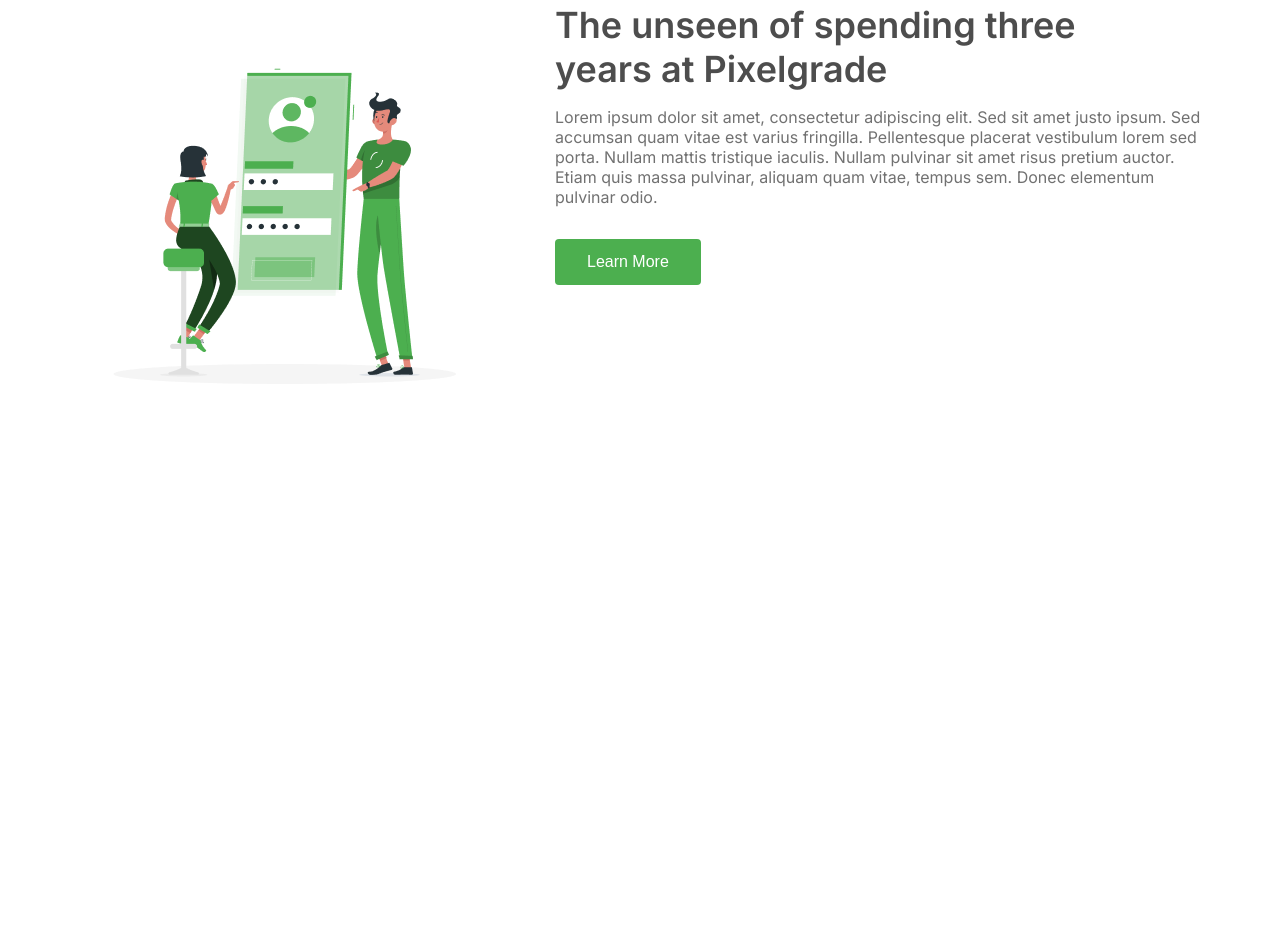
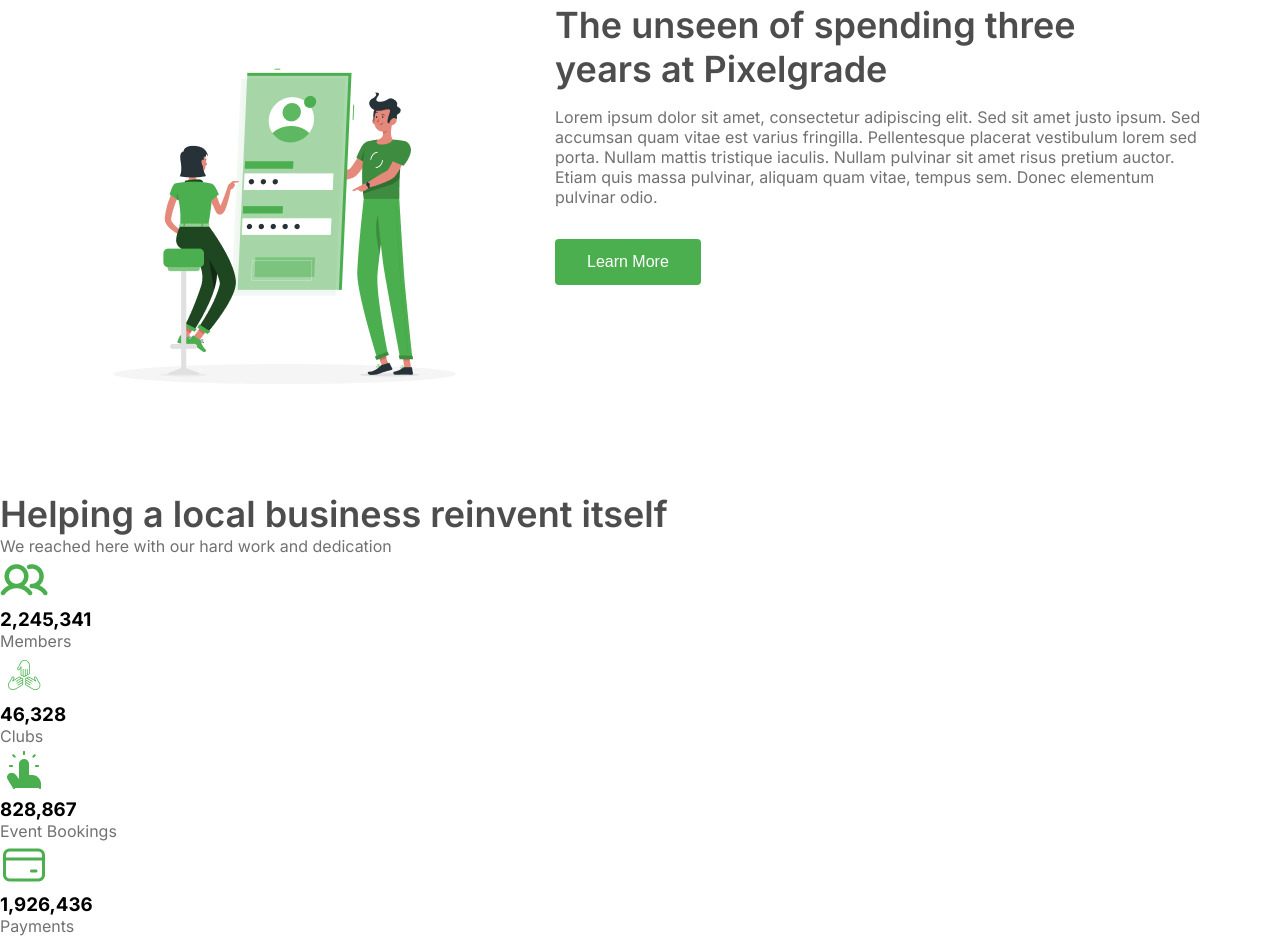
Before and after one commit to maridabrins/Nexcent, a plain HTML site: page index.html in a window 1280 px wide. Shown: the part 1423-2359 px from the top of the page. Before the commit the page ends 1915 px from the top, so only its background shows below. Drawn offline with Linux system fonts and the light colour scheme.

Commit message:
feat add section helping-clients in index.html

```diff
--- a/index.html
+++ b/index.html
@@ -120,5 +120,60 @@
     </section>
     <!---------------------- FIM PIXELGRADE  ---------------------- -->
 
+     <!---------------------- HELPING CLIENTS ---------------------- -->
+     <section class="helping-local">
+
+        <div class="helping-content"> <!-- agrupa texto e paragrafp -->
+            <h2>Helping a local <span>business reinvent itself</span></h2>
+            <p>We reached here with our hard work and dedication</p>
+        </div>
+
+        <div class="helping-statistic"> <!-- div que agrupa os itens -->
+
+            <!-- item um -->
+            <div class="helping-itens">
+                <img src="./src/assets/images/Icon-members.png" alt="icone de usuarios" title="icone de usuarios" loading="lazy">
+                <div class="information-itens">
+                    <h3>2,245,341</h3>
+                    <p>Members</p>
+                </div>
+            </div>
+            <!-- fim item um -->
+
+            <!-- item dois -->
+            <div class="helping-itens">
+                <img src="./src/assets/images/Icon-clubs.png" alt="icone de tres maos em circulo" title="icone de tres maos em circulo" loading="lazy">
+                <div class="information-itens">
+                    <h3>46,328</h3>
+                    <p>Clubs</p>
+                </div>
+            </div>
+            <!-- fim item dois -->
+
+            <!-- item tres -->
+            <div class="helping-itens">
+                <img src="./src/assets/images/Icon-event.png" alt="icone de mao clicando" title="icone de mao clicando" loading="lazy">
+                <div class="information-itens">
+                    <h3>828,867</h3>
+                    <p>Event Bookings</p>
+                </div>
+            </div>
+            <!-- fim item tres -->
+
+            <!-- item quatro -->
+            <div class="helping-itens">
+                <img src="./src/assets/images/Icon-payments.png" alt="icone de cartão" title="icone de cartão" loading="lazy">
+                <div class="information-itens"> <!-- essa div é necessária para que os itens não fiquem todos ao lado -->
+                    <h3>1,926,436</h3>
+                    <p>Payments</p>
+                </div>
+            </div>
+            <!-- item quatro -->
+
+        </div>
+
+    </section>
+    <!---------------------- FIM HELPING CLIENTS ---------------------- -->
+
 </body>
 </html>
```
Also changed, not shown: src/assets/images/Icon-clubs.png (added), src/assets/images/Icon-event.png (added), src/assets/images/Icon-members.png (added), src/assets/images/Icon-payments.png (added).
